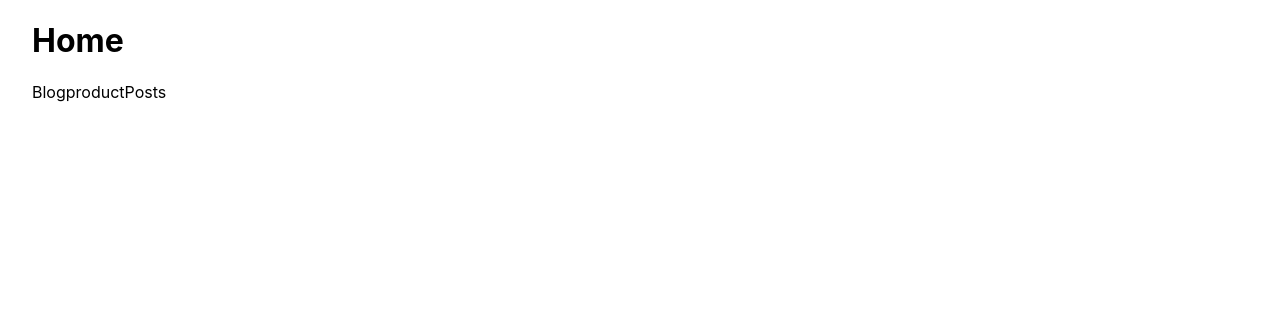
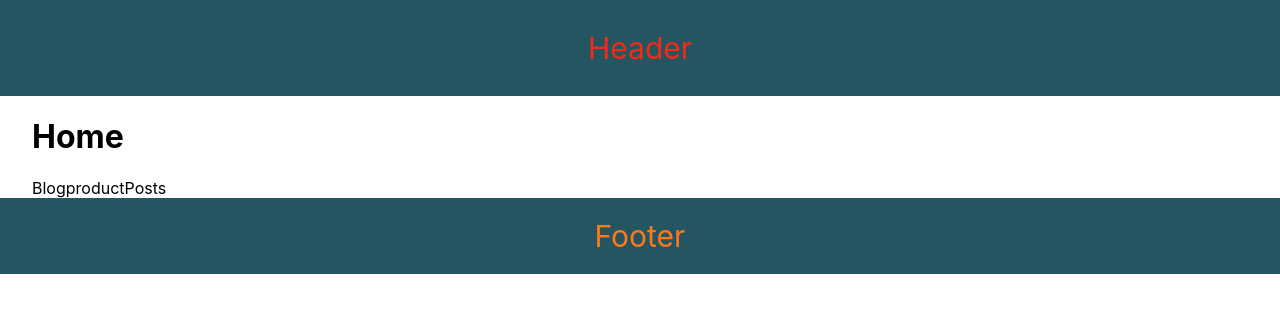
Before and after one commit to ShahedAhmadAhadi/next.js002, a Next.js app: page / in a window 1280 px wide. Shown: the top 312 px of the page. Built offline with nearby package versions, Linux system fonts and the light colour scheme.

Commit message:
new layout added to project and also the page defined separate layouts too

```diff
--- a/components/Footer.js
+++ b/components/Footer.js
@@ -1,6 +1,6 @@
 function Footer() {
     return (
-        <div className="layout-header">
+        <div className="layout-footer">
             Footer
         </div>
     )
--- a/pages/_app.js
+++ b/pages/_app.js
@@ -1,7 +1,19 @@
+import Footer from '../components/Footer'
+import Header from '../components/Header'
 import '../styles/globals.css'
+import '../styles/layout.css'
 
 function MyApp({ Component, pageProps }) {
-  return <Component {...pageProps} />
+
+  if (Component.getLayout) {
+    return Component.getLayout(<Component {...pageProps} />)
+  }
+
+  return (<>
+    <Header />
+    <Component {...pageProps} />
+    <Footer />
+  </>)
 }
 
 export default MyApp
--- /dev/null
+++ b/styles/layout.css
@@ -0,0 +1,14 @@
+.layout-header {
+    background-color: #265562;
+    color: #f32a16;
+    font-size: 30px;
+    text-align: center;
+    padding: 30px;
+}
+.layout-footer {
+    background-color: #265562;
+    color: #fe791a;
+    font-size: 30px;
+    text-align: center;
+    padding: 20px;
+}
```
Also changed, not shown: pages/about.js (+11 -0 lines).
